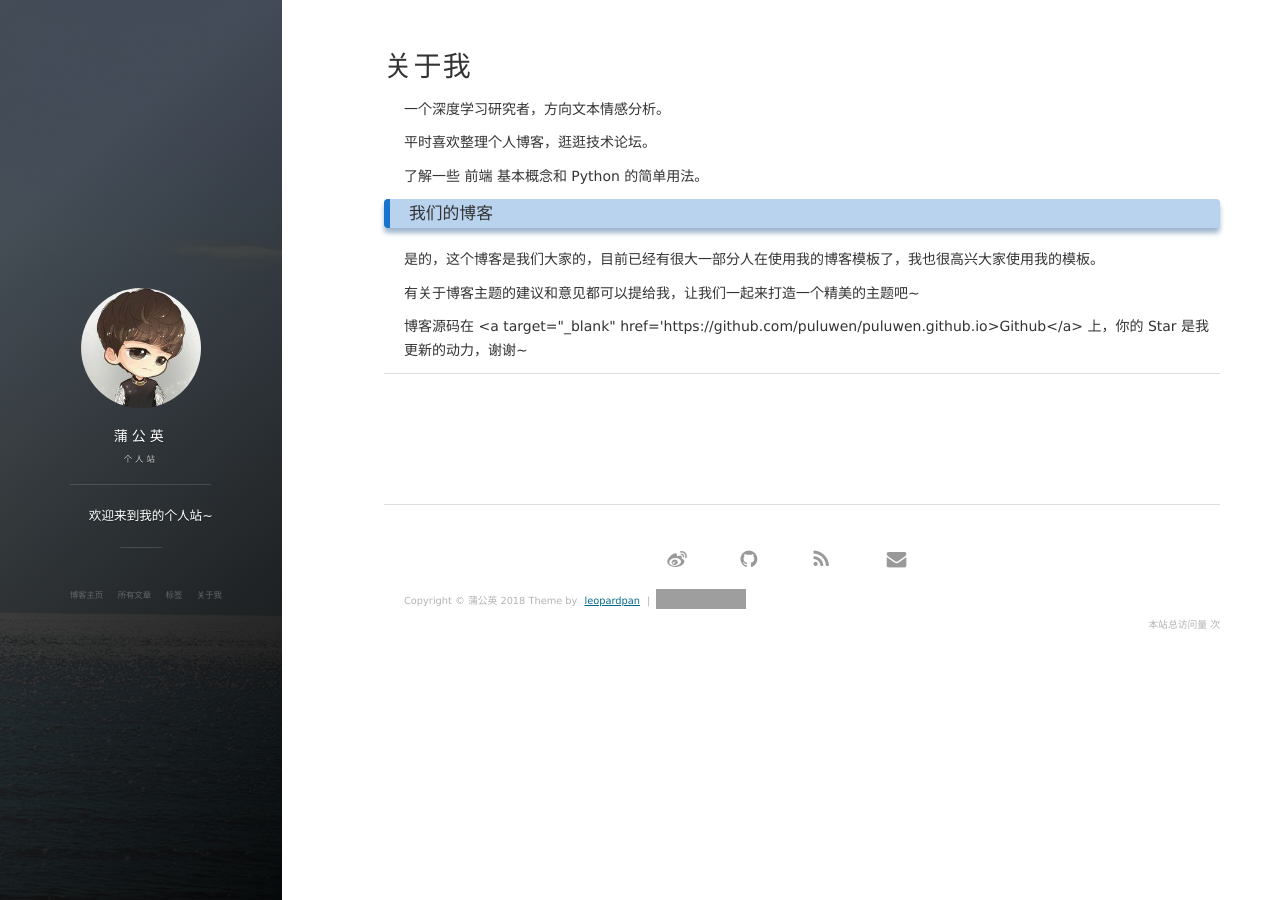
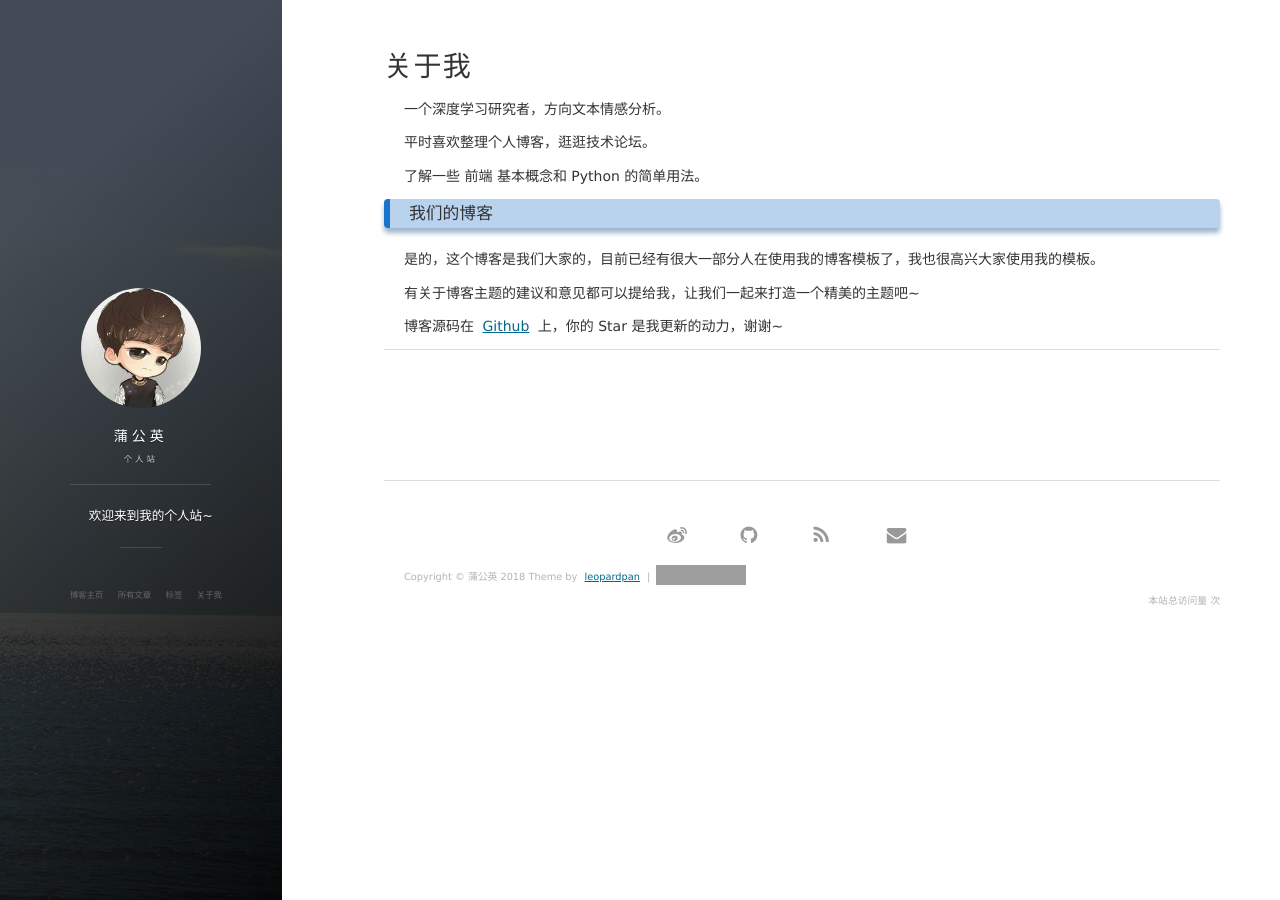
Before and after one commit to puluwen/puluwen.github.io, a Jekyll site: the page built from about.md, in a window 1280 px wide. Built offline with Jekyll 4.4.1, drawn with Linux system fonts in a browser that asks for light colours; nearby versions of some CDN libraries; comment, search, counter and statistics services are not loaded; grey boxes are pictures that could not be loaded.

Commit message:
Update about.md

```diff
--- a/about.md
+++ b/about.md
@@ -23,7 +23,7 @@ title: 关于我
 
 <p>
 
-博客源码在 <a target="_blank" href='https://github.com/puluwen/puluwen.github.io>Github</a> 上，你的 Star 是我更新的动力，谢谢~
+博客源码在 <a target="_blank" href='https://github.com/puluwen/puluwen.github.io'>Github</a> 上，你的 Star 是我更新的动力，谢谢~
 
 <p>
 
```
